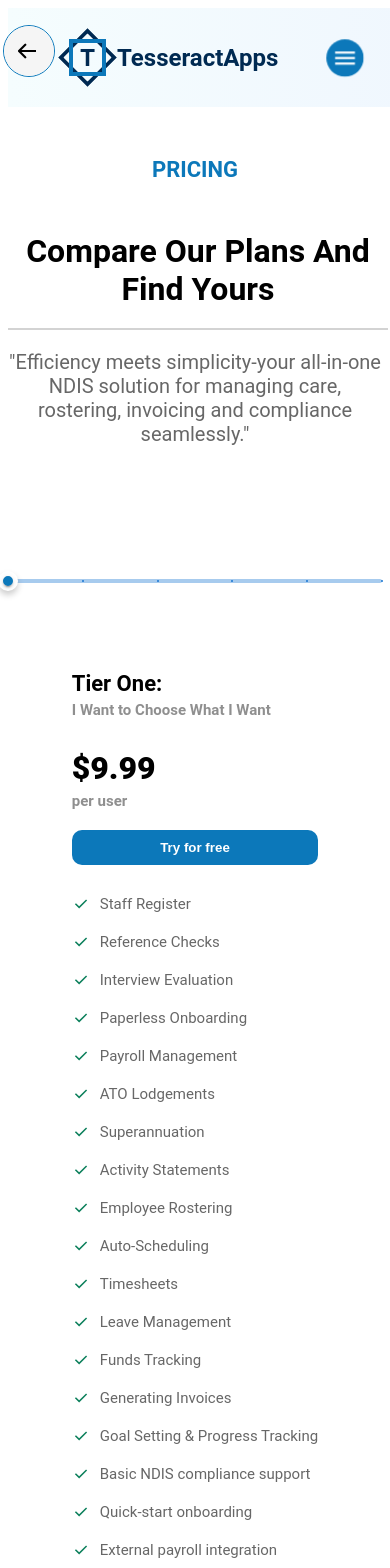
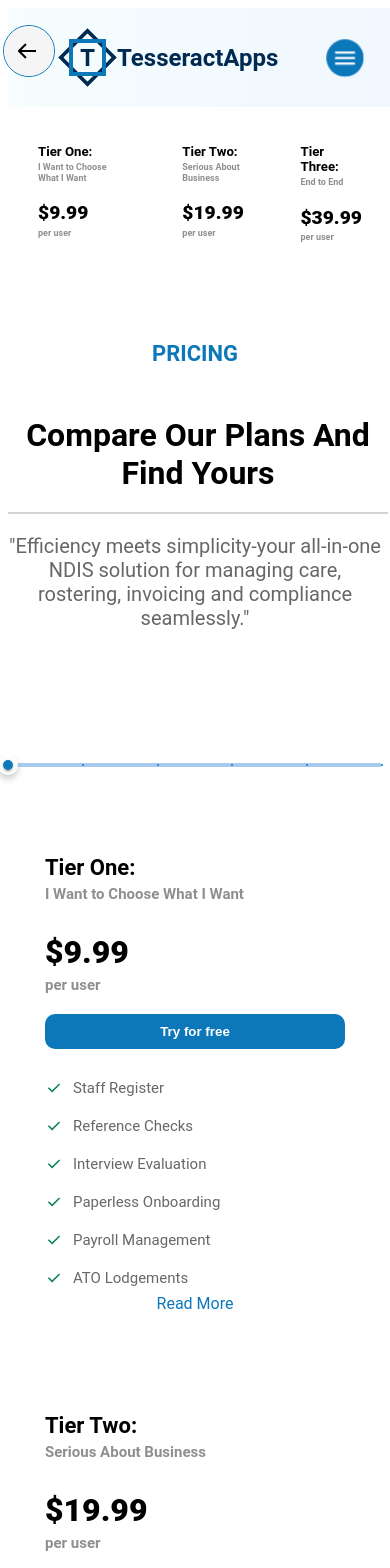
Before and after one commit to RameshAnnabhimoju/tesseractApps, a React (Vite) app: page /pricing in a window 390 px wide. Shown: the top 1568 px of the page. Built offline with nearby package versions, Linux system fonts and the light colour scheme.

Commit message:
add enhancements

```diff
--- a/src/components/footerComponent/FooterComponent.tsx
+++ b/src/components/footerComponent/FooterComponent.tsx
@@ -8,14 +8,23 @@ import flagsImag2 from "../../assets/flagImage2.jpg";
 import { footerProductsData } from "../../utils/DummyData";
 import { useNavigate } from "react-router-dom";
 import { appNavigate } from "../../routes/AppRoutes";
-import { useState } from "react";
+import { useEffect, useState } from "react";
 const FooterComponent = () => {
   const navigate = useNavigate();
   const [newsletterEmail, setNewsletterEmail] = useState("");
+  const [toggleNewsLetter, setToggleNewsLetter] = useState(false);
+  useEffect(() => {
+    const width = window.screen.width;
+    if (width > 1370) {
+      setToggleNewsLetter(true);
+    } else {
+      setToggleNewsLetter(false);
+    }
+  }, []);
   const handleNewsletterSubscribe = () => {
     if (newsletterEmail) {
       // Here you can add the logic to handle the newsletter subscription
-      console.log("Subscribed with email:", newsletterEmail);
+      // console.log("Subscribed with email:", newsletterEmail);
       setNewsletterEmail(""); // Clear the input after subscribing
       alert("Thank you for subscribing to our newsletter!");
     } else {
@@ -104,6 +113,7 @@ const FooterComponent = () => {
           ></img>
         </div>
       </div>
+      {!toggleNewsLetter && (
         <div id="foooter-column-5">
           <div id="footer-newsletter-heading">Newsletter</div>
           <div id="footer-newsletter-text">
@@ -125,6 +135,7 @@ const FooterComponent = () => {
             </button>
           </div>
         </div>
+      )}
       <div className="footer-links-texts">
         <div id="footer-column-3" className="footer-column">
           <div className="footer-heading">Get Started</div>
@@ -321,7 +332,29 @@ const FooterComponent = () => {
           </div>
         </div>
       </div>
-
+      {toggleNewsLetter && (
+        <div id="foooter-column-5">
+          <div id="footer-newsletter-heading">Newsletter</div>
+          <div id="footer-newsletter-text">
+            Get the Latest Insights, Updates, and Tips Straight to Your Inbox.
+          </div>
+          <div id="footer-newsletter-input-container">
+            <input
+              type="text"
+              id="footer-newsletter-input"
+              placeholder="Enter your email"
+              value={newsletterEmail}
+              onChange={(e) => setNewsletterEmail(e.target.value)}
+            />
+            <button
+              id="footer-newsletter-button"
+              onClick={handleNewsletterSubscribe}
+            >
+              SUBSCRIBE
+            </button>
+          </div>
+        </div>
+      )}
       <div id="footer-bottom">
         <br />
         <br />
--- a/src/components/footerComponent/FooterStyles.css
+++ b/src/components/footerComponent/FooterStyles.css
@@ -114,6 +114,25 @@
     grid-template-columns: repeat(auto-fill, minmax(400px, 1fr));
   }
 }
+@media (min-width: 1500px) {
+  #footer-container {
+    display: grid;
+    grid-template-columns: 300px 2fr 1fr;
+  }
+}
+@media (max-width: 1370px) {
+  #footer-column-1 {
+    max-width: 500px;
+  }
+  #foooter-column-5 {
+    max-width: 600px;
+    margin: 50px 0;
+  }
+  #footer-container {
+    display: flex;
+    justify-content: space-between;
+  }
+}
 @media (max-width: 1100px) {
   #footer-column-1 {
     max-width: 280px;
@@ -121,6 +140,10 @@
   #foooter-column-5 {
     max-width: 300px;
     margin: 50px 0;
+  }
+  #footer-container {
+    display: flex;
+    justify-content: space-between;
   }
 }
 @media (max-width: 790px) {
@@ -132,16 +155,34 @@
     margin: 50px 0;
   }
 }
-@media (max-width: 450px) {
+@media (max-width: 715px) {
+  #footer-column-1 {
+    max-width: 250px;
+  }
+  #foooter-column-5 {
+    max-width: 230px;
+    margin: 50px 0;
+  }
+  .footer-links-texts {
+    display: flex;
+    flex-wrap: wrap;
+    column-gap: 65px;
+  }
+}
+@media (max-width: 500px) {
   #footer-container {
     display: flex;
     /* flex-direction: column; */
     flex-wrap: wrap;
     padding: 30px 20px;
-    justify-content: space-between;
+    justify-content: center;
+  }
+  #footer-column-1 {
+    max-width: 300px;
   }
   #foooter-column-5 {
-    margin: 50px 0;
+    margin: 30px 0;
+    min-width: 300px;
   }
   #footer-newsletter-input {
     width: 160px;
--- a/src/pages/pricing/Pricing.tsx
+++ b/src/pages/pricing/Pricing.tsx
@@ -1,6 +1,6 @@
 import "./PricingStyles.css";
 import { pricingCardsDummyData, pricingDummyData } from "../../utils/DummyData";
-import { useEffect, useState } from "react";
+import { useEffect, useRef, useState } from "react";
 import tick from "../../assets/tick.svg";
 import tick_white from "../../assets/tick_white.svg";
 import call from "../../assets/call.svg";
@@ -13,6 +13,18 @@ const Pricing = () => {
     navigate("/requestdemo");
   };
   const [userCount, setUserCount] = useState(0);
+  const [readMore, setReadMore] = useState([
+    { tier: false },
+    { tier: false },
+    { tier: false },
+  ]);
+  const handleReadMore = (index: number) => {
+    setReadMore((prev) =>
+      prev.map((each, rIndex) =>
+        rIndex === index ? { ...each, tier: !readMore[index].tier } : each
+      )
+    );
+  };
   function handleFooterActions(name: string) {
     if (name === "phone") {
       window.location.href = "tel:1300252808";
@@ -36,25 +48,33 @@ const Pricing = () => {
       }, 1000);
     }
   }
+  const targetRef = useRef(null);
   const [showStickyHeader, setShowStickyHeader] = useState(false);
+
   useEffect(() => {
-    const handleScroll = () => {
-      let scrollThreshold = 500; // <-- Adjust this value as needed
-      if (window.screen.width < 1100) {
-        scrollThreshold = 2200;
+    const isMobile = window.innerWidth < 500;
+    const observer = new IntersectionObserver(
+      ([entry]) => {
+        console.log("showStickyHeader ", entry.isIntersecting);
+        setShowStickyHeader(entry.isIntersecting);
+      },
+      {
+        root: null, // viewport
+        threshold: isMobile ? 0 : 0.1, // triggers as soon as any part is visible
       }
-      if (window.screen.width < 500) {
-        scrollThreshold = 2600;
+    );
+
+    const currentTarget = targetRef.current;
+
+    if (currentTarget) {
+      observer.observe(currentTarget);
     }
-      if (window.scrollY > scrollThreshold) {
-        setShowStickyHeader(true);
-      } else {
-        setShowStickyHeader(false);
+
+    return () => {
+      if (currentTarget) {
+        observer.unobserve(currentTarget);
       }
     };
-
-    window.addEventListener("scroll", handleScroll);
-    return () => window.removeEventListener("scroll", handleScroll);
   }, []);
   return (
     <div id="pricing-container">
@@ -186,8 +206,14 @@ const Pricing = () => {
                   {data.title == "Enterprise" ? "Contact Us" : "Try for free"}
                 </button>
               )}
+              <div
+                className={
+                  "features-container " +
+                  (readMore[index].tier ? "expanded" : "collapsed")
+                }
+              >
                 {data.features.map((feature, fIndex) => {
-                return (
+                  return readMore[index].tier ? (
                     <div key={fIndex} className="pricing-tick-data-container">
                       <div className="pricing-tick-icon-container">
                         <img
@@ -213,13 +239,48 @@ const Pricing = () => {
                         {feature}
                       </div>
                     </div>
+                  ) : (
+                    fIndex < 6 && (
+                      <div key={fIndex} className="pricing-tick-data-container">
+                        <div className="pricing-tick-icon-container">
+                          <img
+                            src={
+                              userCount >= data.userLimitRange[0] &&
+                              userCount <= data.userLimitRange[1]
+                                ? tick_white
+                                : tick
+                            }
+                            alt="pricing-tick-icon"
+                            className="pricing-tick-icon"
+                          />
+                        </div>
+                        <div
+                          className={
+                            "pricing-feature-data" +
+                            (userCount >= data.userLimitRange[0] &&
+                            userCount <= data.userLimitRange[1]
+                              ? "-selected"
+                              : "")
+                          }
+                        >
+                          {feature}
+                        </div>
+                      </div>
+                    )
                   );
                 })}
+              </div>
+              <div
+                className="readMoreButton"
+                onClick={() => handleReadMore(index)}
+              >
+                {readMore[index].tier ? "Read Less" : "Read More"}
+              </div>
             </div>
           );
         })}
       </div>
-      <div id="pricing-data-container">
+      <div ref={targetRef} id="pricing-data-container">
         {pricingDummyData.map((data) => (
           <div className="pricing-data" key={data.heading}>
             {/* <div className="pricing-divider-line" /> */}
--- a/src/pages/pricing/PricingStyles.css
+++ b/src/pages/pricing/PricingStyles.css
@@ -232,15 +232,65 @@
   padding: 20px 20%;
   max-height: 180px;
 }
+.readMoreButton {
+  cursor: pointer;
+  color: var(--color-primary);
+  text-align: center;
+}
+.features-container {
+  min-width: 300px;
+  overflow: hidden;
+  transition: max-height 0.8s ease-in-out;
+  max-height: 215px; /* Adjust based on how many items fit in collapsed state */
+}
+
+.features-container.collapsed {
+  max-height: 215px;
+}
+
+.features-container.expanded {
+  max-height: 750px; /* Should be large enough to fit all content */
+}
+@media screen and (min-width: 1410px) and (max-width: 1520px) {
+  #pricing-sticky-header {
+    justify-content: center;
+    padding: 0;
+    gap: 45px;
+    padding-left: 200px;
+  }
+}
 @media screen and (min-width: 1110px) and (max-width: 1400px) {
   #pricing-sticky-header {
     justify-content: center;
     padding: 0;
-    gap: 5px;
-    padding-left: 200px;
+    gap: 45px;
+    padding-left: 260px;
+  }
+  .pricing-sticky-card {
+    max-width: 150px;
+    transform: scale(0.8);
   }
 }
-@media screen and (max-width: 1100px) {
+@media screen and (max-width: 1030px) {
+  #pricing-sticky-header {
+    justify-content: center;
+    padding: 0;
+    gap: 55px;
+    padding-left: 160px;
+    max-height: 150px;
+  }
+  .pricing-sticky-card {
+    max-width: 150px;
+    transform: scale(0.6);
+  }
+  .pricing-data-tick-container {
+    gap: 30%;
+  }
+  .pricing-data-data {
+    grid-template-columns: 300px auto;
+  }
+}
+@media screen and (max-width: 1020px) {
   #pricing-sticky-header {
     justify-content: center;
     padding: 0;
@@ -254,6 +304,25 @@
   }
   .pricing-data-tick-container {
     gap: 30%;
+  }
+  .pricing-data-data {
+    grid-template-columns: 300px auto;
+  }
+}
+@media screen and (max-width: 780px) {
+  #pricing-sticky-header {
+    justify-content: center;
+    padding: 0;
+    gap: 5px;
+    padding-left: 320px;
+    max-height: 150px;
+  }
+  .pricing-sticky-card {
+    max-width: 150px;
+    transform: scale(0.6);
+  }
+  .pricing-data-tick-container {
+    gap: 40%;
   }
   .pricing-data-data {
     grid-template-columns: 300px auto;
```
Also changed, not shown: src/components/videoComponent/VideoComponent.tsx (+9 -1 lines). Lines whose indentation alone changed are shown as unchanged.
